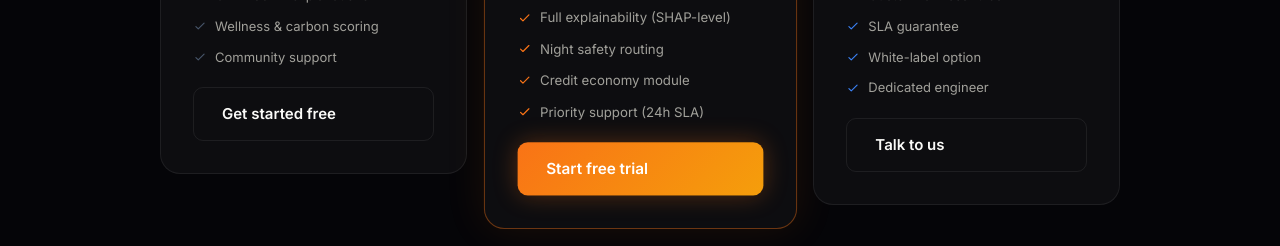
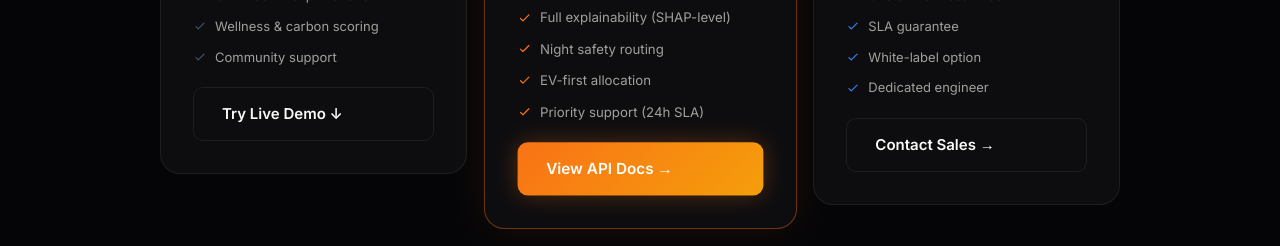
Before and after one commit to MUTHUKUMARAN-K-1/FairRelay, a React (Vite) app in the folder landing/: page / in a window 1280 px wide. Shown: the part 5586-5832 px from the top of the page. Built offline with nearby package versions, Linux system fonts and the light colour scheme; no server answers.

Commit message:
feat: Pricing - functional CTAs (Free→demo, Pro→docs, Enterprise→email), Footer - live health polling (#24)
- feat: Pricing - functional CTAs (Free→demo, Pro→docs, Enterprise→email), Footer - live health polling (c632396df3ccf2f26b5eaef4c67f3d2b8d7e496e)

```diff
--- a/landing/src/components/Pricing.tsx
+++ b/landing/src/components/Pricing.tsx
@@ -1,4 +1,6 @@
 import './Pricing.css'
+
+const API_URL = import.meta.env.VITE_API_URL || 'https://fairrelay-backend.onrender.com'
 
 const plans = [
   {
@@ -14,7 +16,8 @@ const plans = [
       'Wellness & carbon scoring',
       'Community support',
     ],
-    cta: 'Get started free',
+    cta: 'Try Live Demo ↓',
+    ctaHref: '#demo',
     ctaStyle: 'outline',
     popular: false,
   },
@@ -29,12 +32,14 @@ const plans = [
       'Unlimited API keys',
       'Full explainability (SHAP-level)',
       'Night safety routing',
-      'Credit economy module',
+      'EV-first allocation',
       'Priority support (24h SLA)',
     ],
-    cta: 'Start free trial',
+    cta: 'View API Docs →',
+    ctaHref: `${API_URL}/docs`,
     ctaStyle: 'primary',
     popular: true,
+    external: true,
   },
   {
     name: 'Enterprise',
@@ -50,9 +55,11 @@ const plans = [
       'White-label option',
       'Dedicated engineer',
     ],
-    cta: 'Talk to us',
+    cta: 'Contact Sales →',
+    ctaHref: 'mailto:muthukumaran@logisticsnow.in?subject=FairRelay Enterprise Inquiry&body=Hi, I\'m interested in FairRelay Enterprise for our fleet operations. Our scale: [number of drivers/routes per day].',
     ctaStyle: 'outline',
     popular: false,
+    external: true,
   },
 ]
 
@@ -88,7 +95,8 @@ export default function Pricing() {
                   </li>
                 ))}
               </ul>
-              <a href="#" className={`btn btn--lg btn--${p.ctaStyle}`} style={p.popular ? {} : {}}>
+              <a href={p.ctaHref} className={`btn btn--lg btn--${p.ctaStyle}`}
+                 {...(p.external ? { target: '_blank', rel: 'noopener noreferrer' } : {})}>
                 {p.cta}
               </a>
             </div>
```
